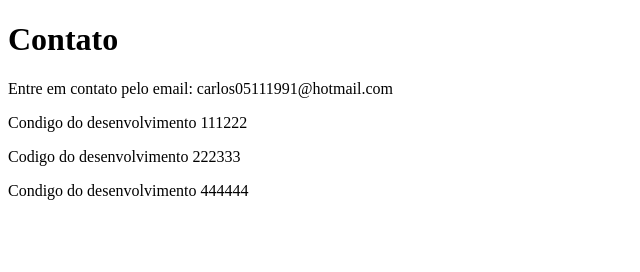
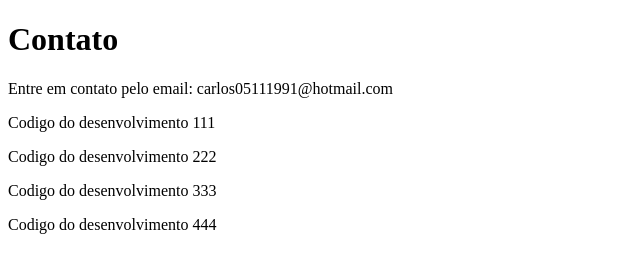
Before and after one commit to carlosmurilodn/sistema-de-cadastro-alura-git, a plain HTML site: page contato.html in a window 1280 px wide. Shown: the whole page, without its empty margins (0-640 px from the left). Drawn offline with Linux system fonts and the light colour scheme.

Commit message:
tudo alinhado

```diff
--- a/contato.html
+++ b/contato.html
@@ -8,8 +8,9 @@
 <body>
     <h1>Contato</h1>
     <p>Entre em contato pelo email: carlos05111991@hotmail.com</p>
-    <p>Condigo do desenvolvimento 111222</p>
-    <p>Codigo do desenvolvimento 222333</p>
-    <p>Condigo do desenvolvimento 444444</p>
+    <p>Codigo do desenvolvimento 111</p>
+    <p>Codigo do desenvolvimento 222</p>
+    <p>Codigo do desenvolvimento 333</p>
+    <p>Codigo do desenvolvimento 444</p>
 </body>
 </html>
```
